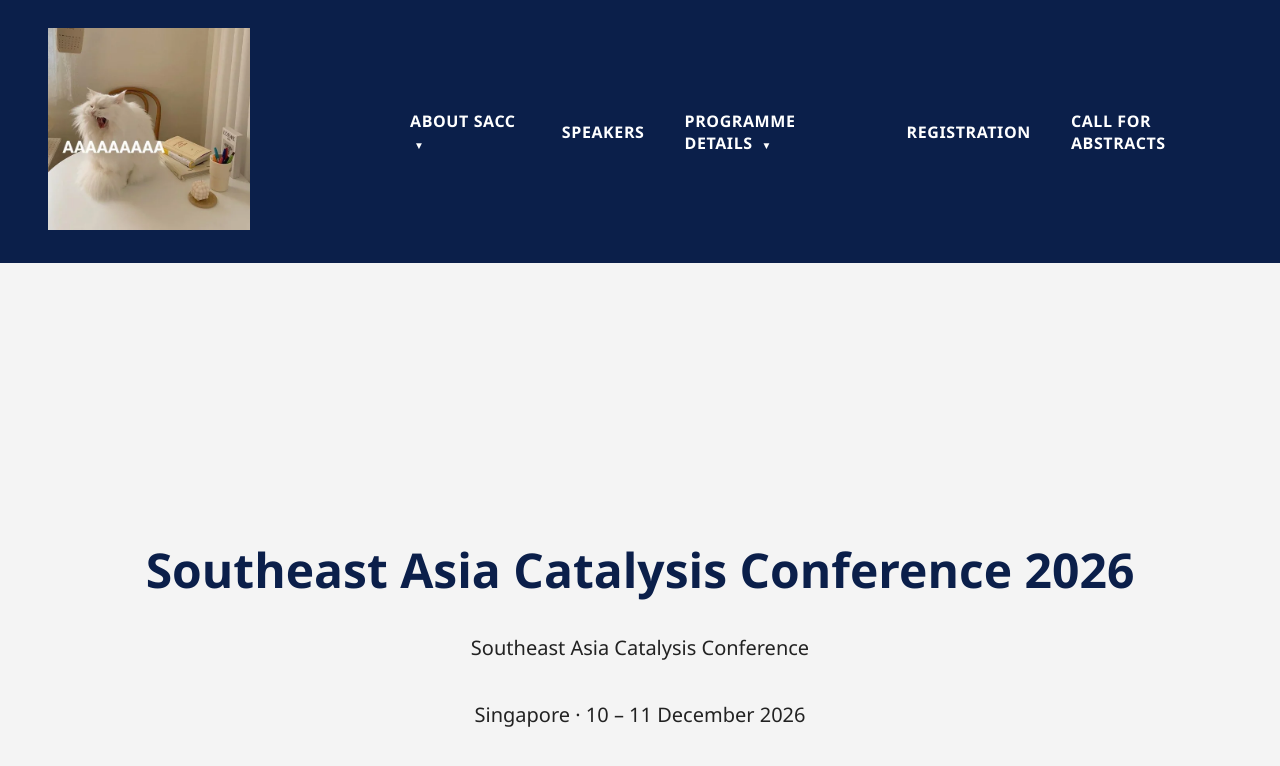
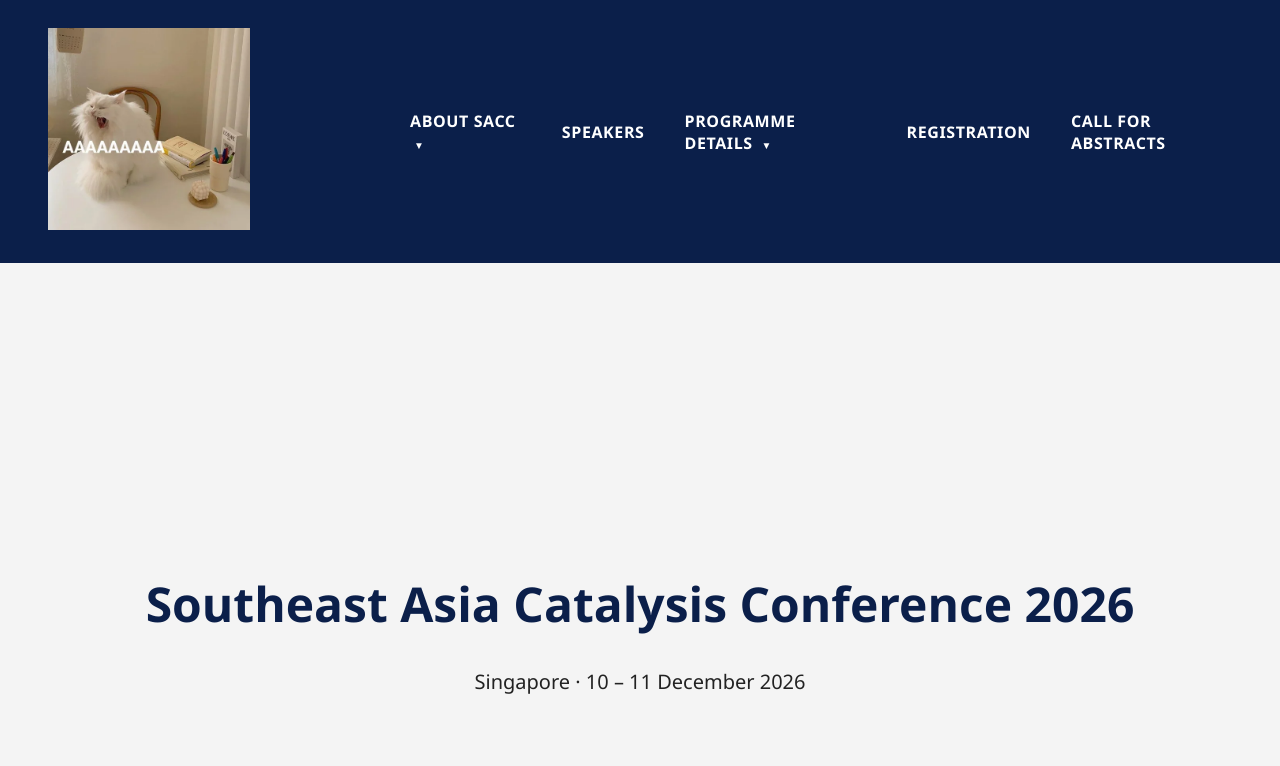
Before and after one commit to sacc2026/sacc2026, a Next.js app: page / in a window 1280 px wide. Shown: the top 766 px of the page. Built offline with nearby package versions, Linux system fonts and the light colour scheme.

Commit message:
Update page.jsx

```diff
--- a/app/page.jsx
+++ b/app/page.jsx
@@ -5,9 +5,6 @@ export default function HomePage() {
       <section className="home-hero">
         <h1>Southeast Asia Catalysis Conference 2026</h1>
         <p className="hero-subtitle">
-          Southeast Asia Catalysis Conference
-        </p>
-        <p className="hero-info">
           Singapore · 10 – 11 December 2026
         </p>
       </section>
```
